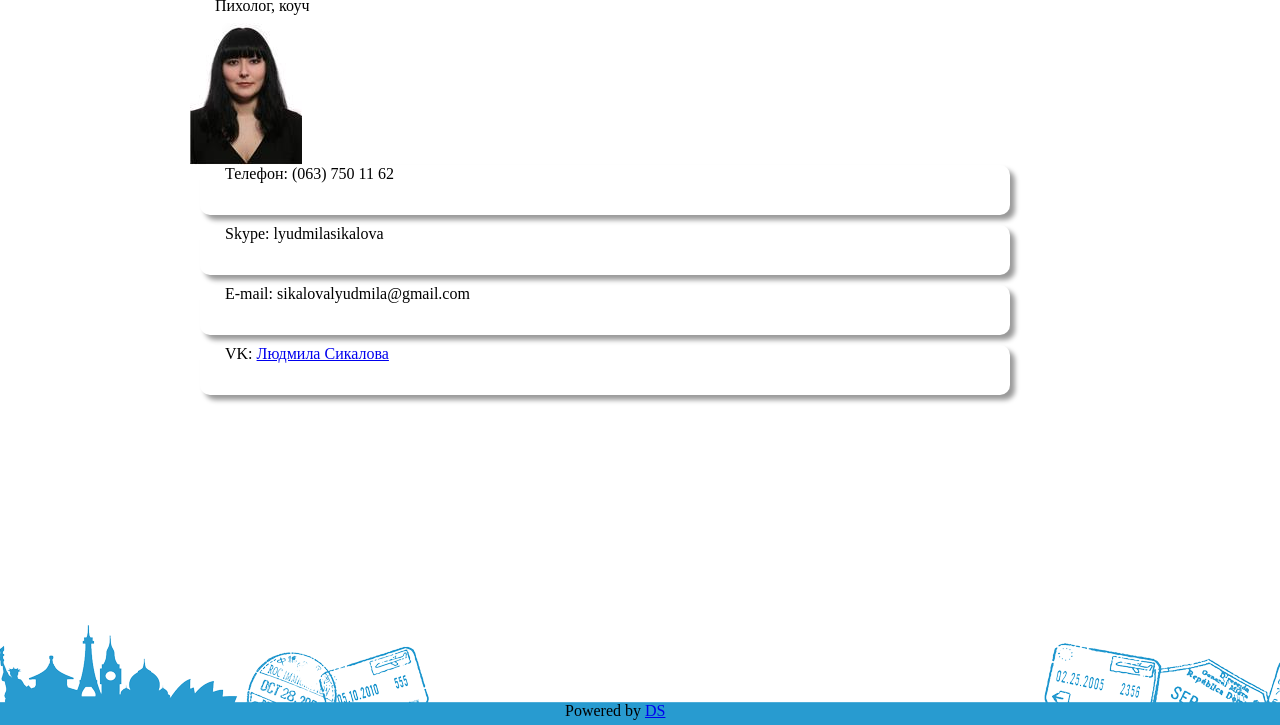
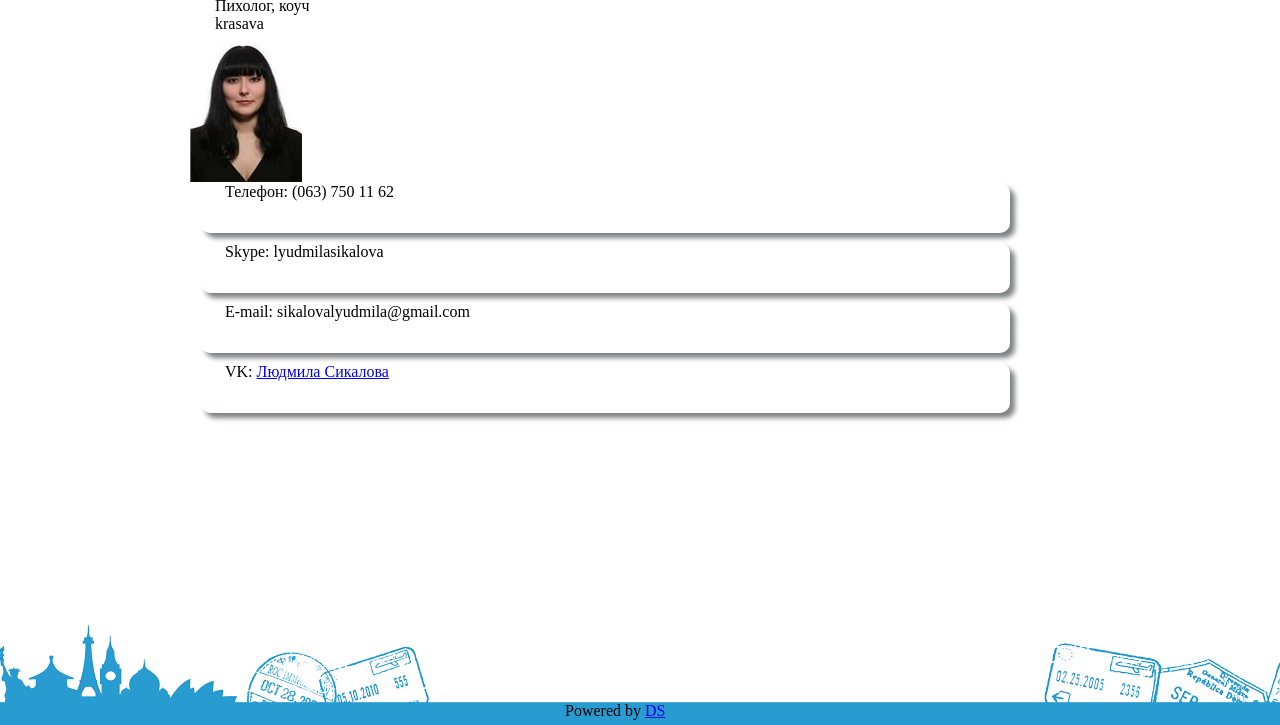
Before and after one commit to brattsev8/sikalova, a plain HTML site: page pages/contacts.html in a window 1280 px wide. Shown: the part 75-800 px from the top of the page. Drawn offline with Linux system fonts and the light colour scheme.

Commit message:
add some things for change

```diff
--- a/pages/contacts.html
+++ b/pages/contacts.html
@@ -20,6 +20,7 @@
           <div class="container_title">
             <h1>Людмила Сикалова</h1>
             <p>Пихолог, коуч</p>
+            <p>krasava</p>
           </div>
           <div class="photo">
 
--- a/style.css
+++ b/style.css
@@ -32,8 +32,7 @@ html {
     width: 90%;
     border-radius: 10px;
     margin: 10px;
-    box-shadow: 5px 5px 5px rgba(0, 0, 0, .4);
-    box-shadow: -5px -5px -5px rgba(0,0,0,.4);
+    box-shadow: 5px 5px 5px rgba(1, 6, 8, .5);
 }
 
 #container .title {
```
Also changed, not shown: index.html (+1 -0 lines), pages/service.html (+1 -0 lines).
